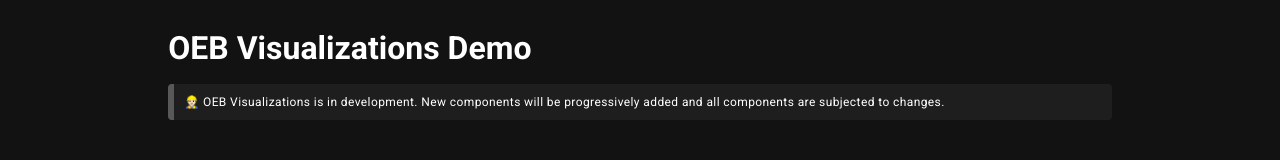
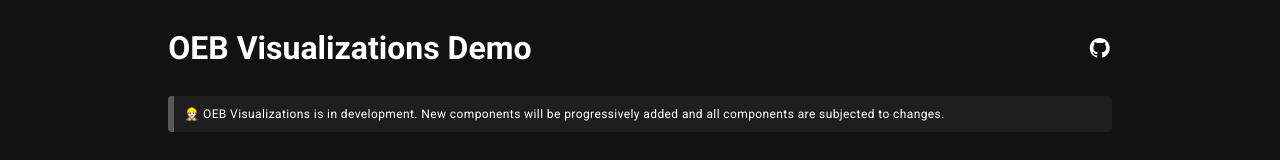
Before and after one commit to EvaMart/nuxt-playground, a Nuxt app: page / in a window 1280 px wide. Shown: the top 160 px of the page. Built offline with nearby package versions, Linux system fonts and the light colour scheme.

Commit message:
feat(index.vue): add link to github repository

```diff
--- a/pages/index.vue
+++ b/pages/index.vue
@@ -1,8 +1,20 @@
 <template>
   <v-container fluid>
     <v-row justify="center" align="center">
+      <v-col cols="12" sm="10" md="10" class="d-flex justify-space-between">
+        <h1>
+          OEB Visualizations Demo
+        </h1>
+        <a class="d-flex github" href="https://github.com/inab/oeb-visualizations/" target="_blank">
+          <v-icon class="align-self-center">
+           mdi-github
+        </v-icon>
+        </a>
+
+
+
+      </v-col>
       <v-col cols="12" sm="10" md="10">
-        <h1 class="mb-3">OEB Visualizations Demo</h1>
         <v-alert
           dark
           dense
@@ -56,3 +68,12 @@ export default {
   }
 }
 </script>
+
+
+<style scoped>
+
+.github{
+  text-decoration: none;
+}
+
+</style>
```
